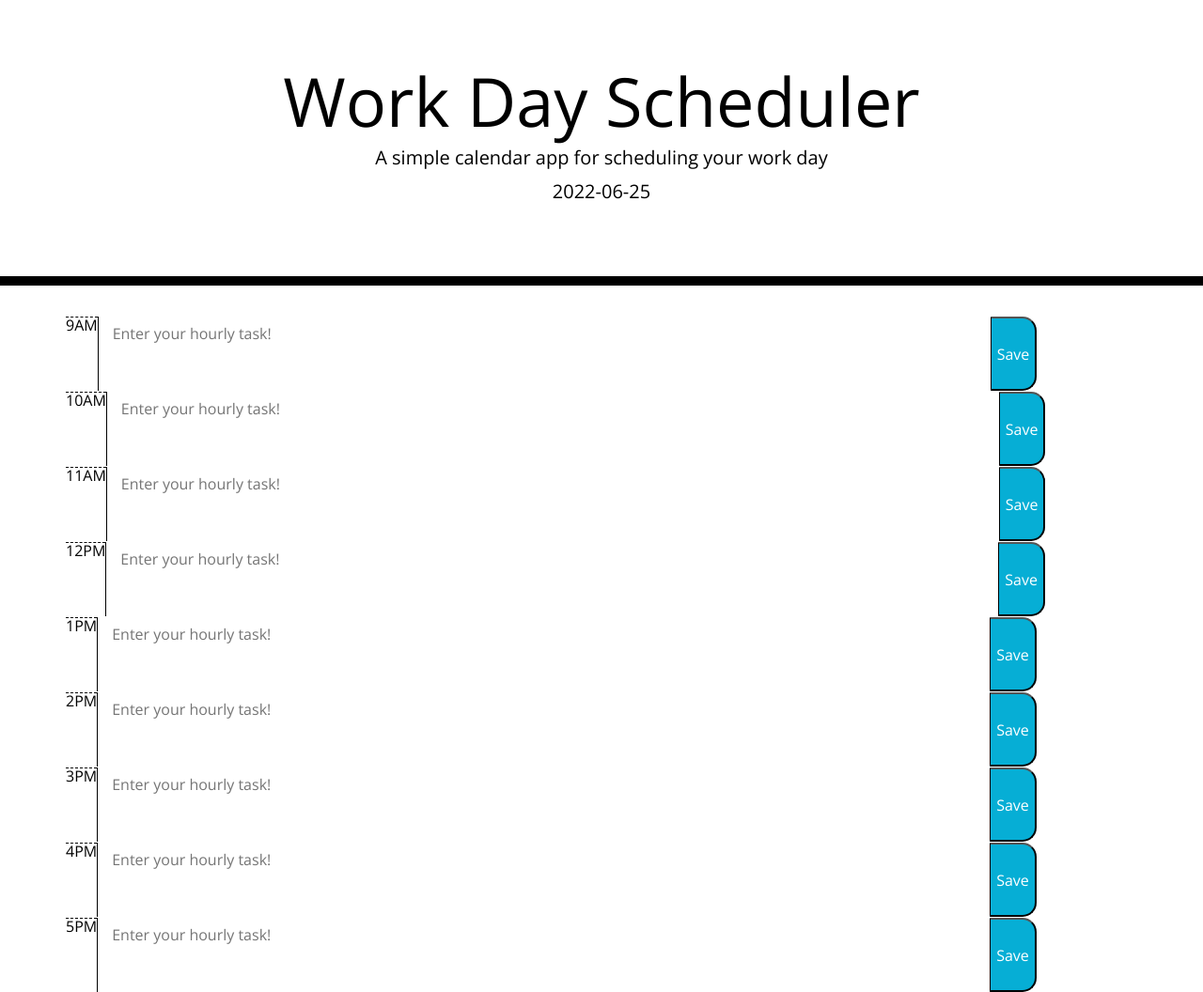
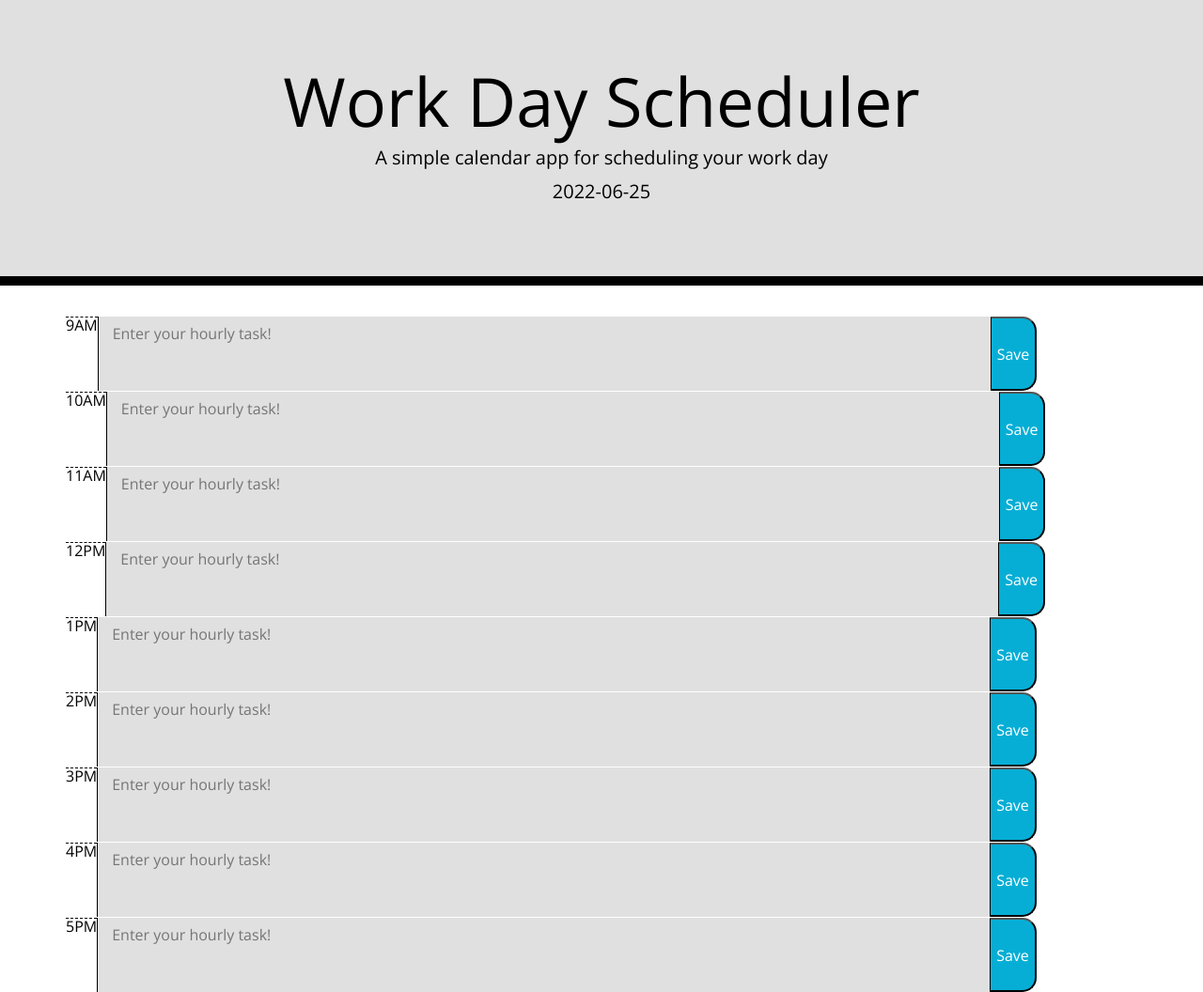
Before and after one commit to JTAL3/work-scheduler, a plain HTML site: page Develop/index.html in a window 1280 px wide. Shown: the whole page at 94% size. Drawn offline with nearby package versions, Linux system fonts and the light colour scheme.

Commit message:
styling updates

```diff
--- a/Develop/style.css
+++ b/Develop/style.css
@@ -19,6 +19,7 @@ textarea{
   color: black;
   border-radius: 0;
   border-bottom: 10px solid black;
+  background-color: #0000001f;
 }
 
 .description{
@@ -69,3 +70,7 @@ textarea{
   font-size: 20px;
   transition: all .3s ease-in-out;
 }
+
+.col-10{
+  background-color: #0000001f;
+}
```
